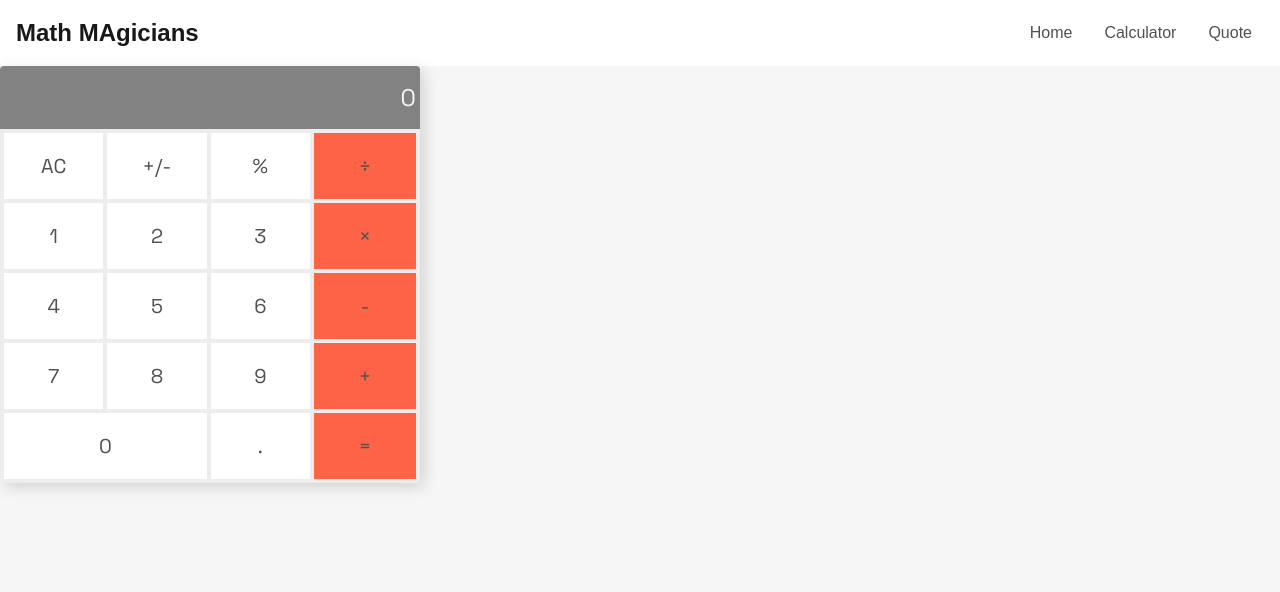
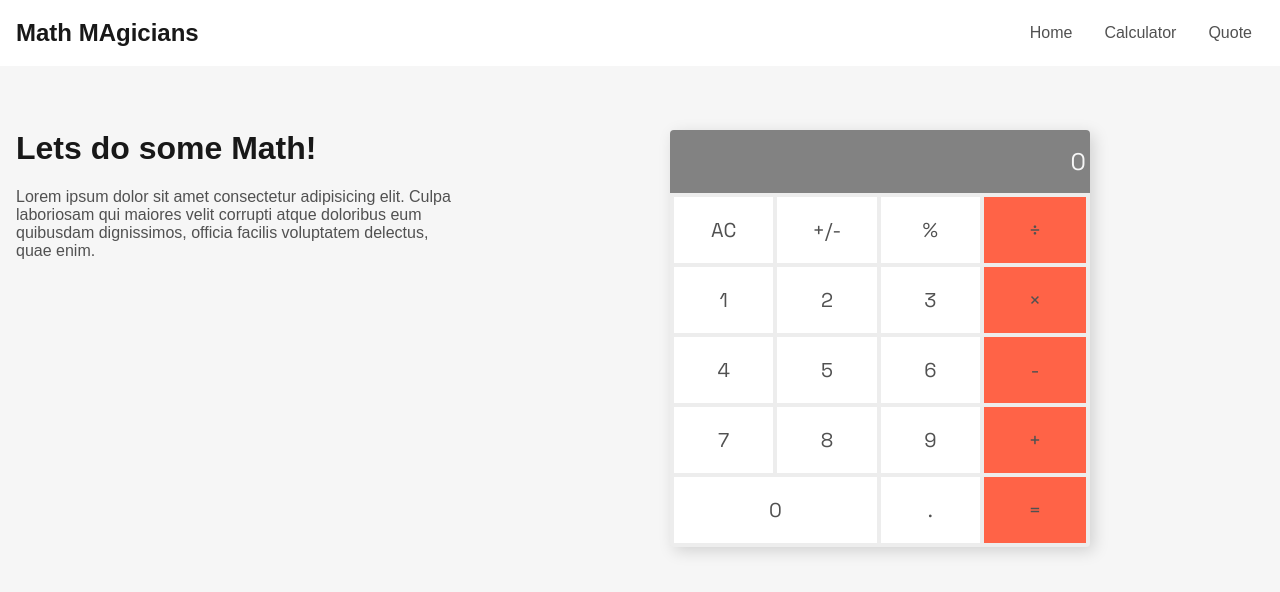
Before and after one commit to Timbar09/Math-Magicians, a React (Create React App) app: page /calculator in a window 1280 px wide. Shown: the top 592 px of the page. Built offline with nearby package versions, Linux system fonts and the light colour scheme.

Commit message:
Style CalcPage.jsx

```diff
--- a/src/components/Calculator.jsx
+++ b/src/components/Calculator.jsx
@@ -48,7 +48,7 @@ const Calculator = () => {
   };
 
   return (
-    <main className="calculator">
+    <div className="calculator">
       <header className="calc-output">{updateOutput()}</header>
 
       <div className="calc-grid">
@@ -78,7 +78,7 @@ const Calculator = () => {
           ))}
         </section>
       </div>
-    </main>
+    </div>
   );
 };
 
--- a/src/routes/CalcPage.jsx
+++ b/src/routes/CalcPage.jsx
@@ -1,9 +1,21 @@
 import Calculator from '../components/Calculator';
+import styles from '../styles/CalcPage.module.css';
 
 const CalcPage = () => (
-  <div className="wrapper">
-    <Calculator />
-  </div>
+  <main>
+    <div className={`${styles.grid} container padding`}>
+      <div className={styles.text}>
+        <h1 className={styles.title}>Lets do some Math!</h1>
+
+        <p>
+          Lorem ipsum dolor sit amet consectetur adipisicing elit. Culpa laboriosam qui maiores
+          velit corrupti atque doloribus eum quibusdam dignissimos, officia facilis voluptatem
+          delectus, quae enim.
+        </p>
+      </div>
+      <Calculator />
+    </div>
+  </main>
 );
 
 export default CalcPage;
--- /dev/null
+++ b/src/styles/CalcPage.module.css
@@ -0,0 +1,19 @@
+.text {
+  margin-top: 3rem;
+}
+
+.title {
+  margin-top: 0;
+}
+
+@media (min-width: 64em) {
+  .text {
+    max-width: 28rem;
+  }
+
+  .grid {
+    display: flex;
+    justify-content: center;
+    gap: 2rem;
+  }
+}
--- a/src/styles/calculator.css
+++ b/src/styles/calculator.css
@@ -4,6 +4,7 @@
   font-family: 'Space Grotesk', sans-serif;
   width: 100%;
   max-width: 26.25rem;
+  margin: 3rem auto 0;
   border-radius: 0.25em;
   overflow: hidden;
   box-shadow: 0.25rem 0.25rem 1rem rgba(0, 0, 0, 0.15);
```
